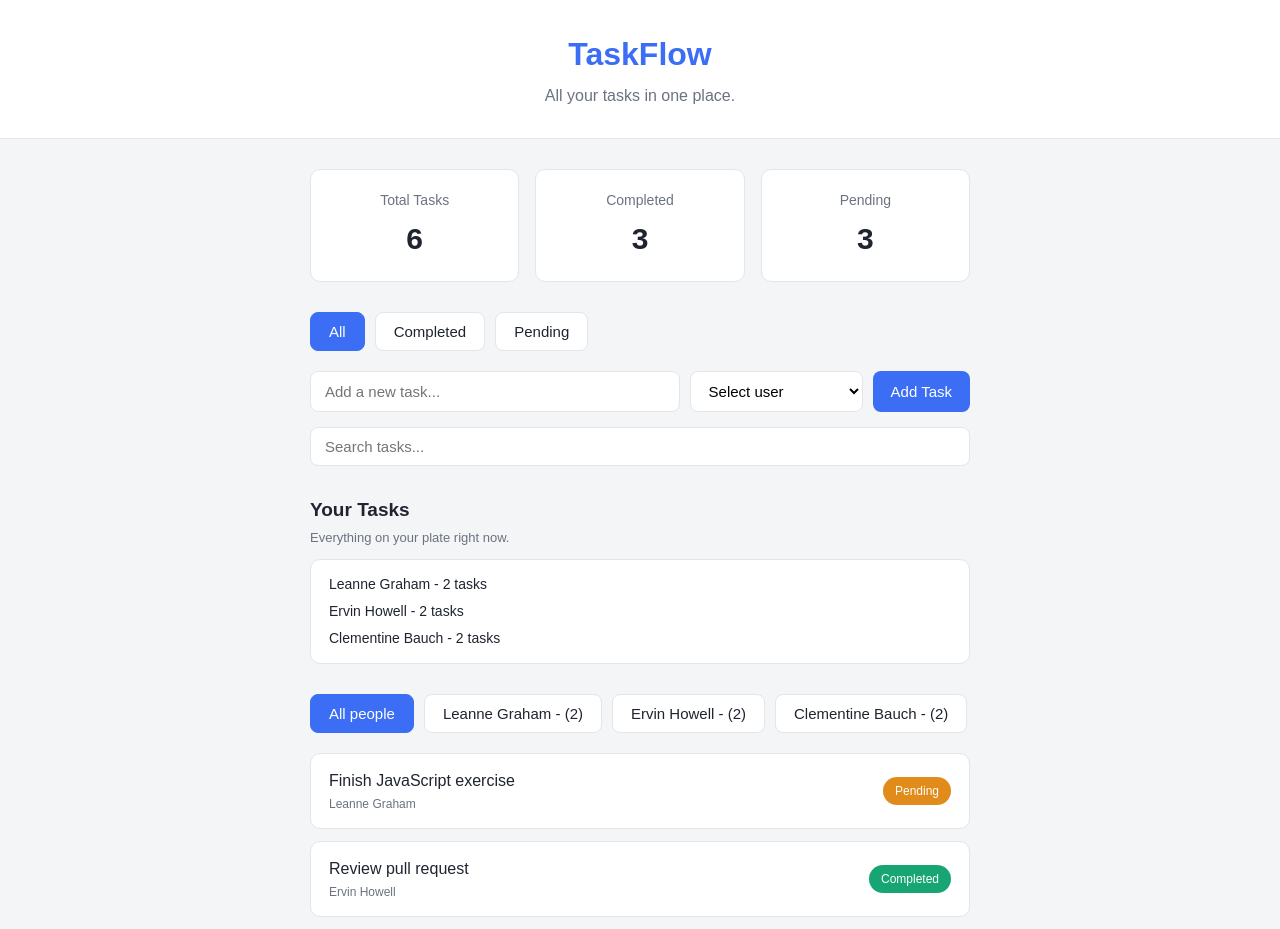
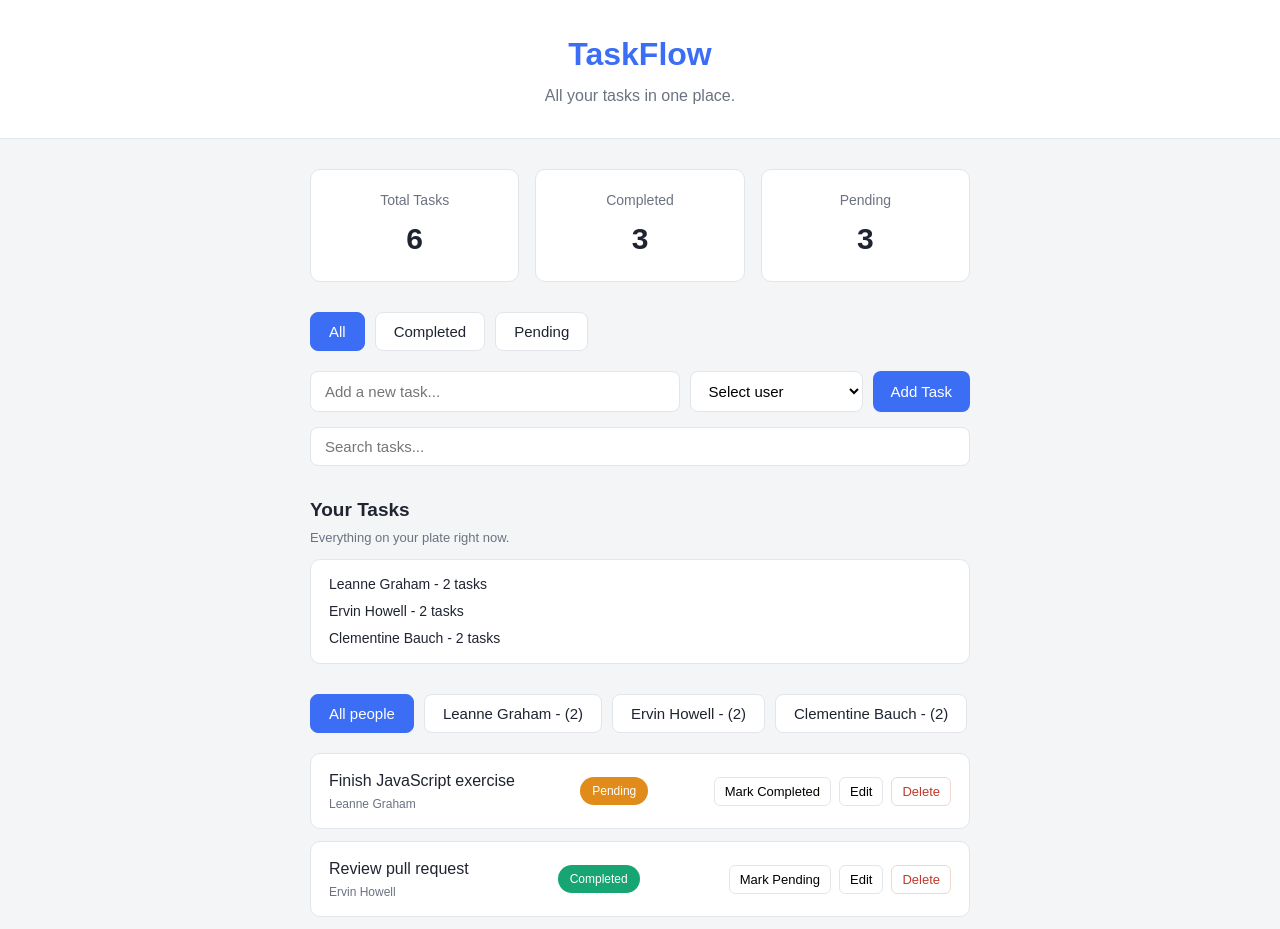
Before and after one commit to b4f-cohort8-salamiyah/b4f-cohort8-salamiyah-react-2026, a React (Vite) app: page / in a window 1280 px wide. Shown: the top 929 px of the page. Built offline with nearby package versions, Linux system fonts and the light colour scheme.

Commit message:
:pushpin: Session 08 End

```diff
--- a/src/App.tsx
+++ b/src/App.tsx
@@ -132,6 +132,35 @@ function App() {
     setTasks(newTasks);
   }
 
+  function handleToggleTask(id: number): void {
+    const updatedTasks = tasks.map((task) => {
+      if (task.id === id) {
+        return { ...task, completed: !task.completed };
+      }
+
+      return task;
+    });
+
+    setTasks(updatedTasks);
+  }
+
+  function handleDeleteTask(id: number): void {
+    const updatedTasks = tasks.filter((task) => task.id !== id);
+    setTasks(updatedTasks);
+  }
+
+  function handleSaveEdit(id: number, newTitle: string): void {
+    const updatedTasks = tasks.map((task) => {
+      if (task.id === id) {
+        return { ...task, title: newTitle };
+      }
+
+      return task;
+    });
+
+    setTasks(updatedTasks);
+  }
+
   return (
     <div>
       <Header />
@@ -227,10 +256,14 @@ function App() {
               return (
                 <TaskItem
                   key={task.id}
+                  id={task.id}
                   title={task.title}
                   ownerName={getOwnerName(task.userId)}
                   statusText={statusText}
                   statusClass={statusClass}
+                  onToggle={handleToggleTask}
+                  onDelete={handleDeleteTask}
+                  onSaveEdit={handleSaveEdit}
                 />
               );
             })}
--- a/src/components/TaskItem.tsx
+++ b/src/components/TaskItem.tsx
@@ -1,18 +1,97 @@
+import { ChangeEvent, useState } from "react";
+
 interface TaskItemProps {
+  id: number;
   title: string;
   ownerName: string;
   statusText: string;
   statusClass: string;
+  onToggle: (id: number) => void;
+  onDelete: (id: number) => void;
+  onSaveEdit: (id: number, title: string) => void;
 }
 
 function TaskItem(props: TaskItemProps) {
+  const [editTitle, setEditTitle] = useState(props.title);
+  const [isEditing, setIsEditing] = useState(false);
+
+  function handleEditClick() {
+    setIsEditing(true);
+  }
+
+  function handleChangeTitle(event: ChangeEvent<HTMLInputElement>) {
+    setEditTitle(event.target.value);
+  }
+
+  function handleCancelClick() {
+    setIsEditing(false);
+  }
+
+  function handleSaveClick() {
+    setIsEditing(false);
+
+    const newTitle = editTitle.trim();
+
+    if (!newTitle) {
+      return;
+    }
+
+    props.onSaveEdit(props.id, newTitle);
+  }
+
+  if (isEditing) {
+    return (
+      <li className="task-item">
+        <input
+          type="text"
+          className="edit-title-input"
+          value={editTitle}
+          onChange={handleChangeTitle}
+        />
+
+        <span className="task-actions">
+          <button
+            className="task-action-button save-button"
+            onClick={handleSaveClick}
+          >
+            Save
+          </button>
+          <button className="task-action-button" onClick={handleCancelClick}>
+            Cancel
+          </button>
+        </span>
+      </li>
+    );
+  }
+
   return (
     <li className="task-item">
       <span className="task-text">
         <span className="task-title">{props.title}</span>
         <span className="task-user">{props.ownerName}</span>
       </span>
-      <span className={`task-status ${props.statusClass}`}>{props.statusText}</span>
+      <span className={`task-status ${props.statusClass}`}>
+        {props.statusText}
+      </span>
+      <span className="task-actions">
+        <button
+          className="task-action-button"
+          onClick={() => props.onToggle(props.id)}
+        >
+          {props.statusClass === "completed"
+            ? "Mark Pending"
+            : "Mark Completed"}
+        </button>
+        <button className="task-action-button" onClick={handleEditClick}>
+          Edit
+        </button>
+        <button
+          className="task-action-button delete-button"
+          onClick={() => props.onDelete(props.id)}
+        >
+          Delete
+        </button>
+      </span>
     </li>
   );
 }
--- a/src/index.css
+++ b/src/index.css
@@ -282,3 +282,48 @@ body {
 .add-task-button:hover {
   background-color: #2f5cd6;
 }
+
+.task-actions {
+  display: flex;
+  gap: 8px;
+}
+
+.task-action-button {
+  background-color: #ffffff;
+  border: 1px solid #e2e5ea;
+  border-radius: 6px;
+  cursor: pointer;
+  font-size: 13px;
+  padding: 6px 10px;
+}
+
+.task-action-button:hover {
+  border-color: #3b6ef5;
+}
+
+.delete-button {
+  border-color: #f0d7d3;
+  color: #c0392b;
+}
+
+.delete-button:hover {
+  border-color: #c0392b;
+}
+
+.save-button {
+  background-color: #3b6ef5;
+  border-color: #3b6ef5;
+  color: #ffffff;
+}
+
+.save-button:hover {
+  background-color: #2f5cd6;
+}
+
+.edit-title-input {
+  border: 1px solid #3b6ef5;
+  border-radius: 6px;
+  flex: 1;
+  font-size: 14px;
+  padding: 6px 10px;
+}
```
